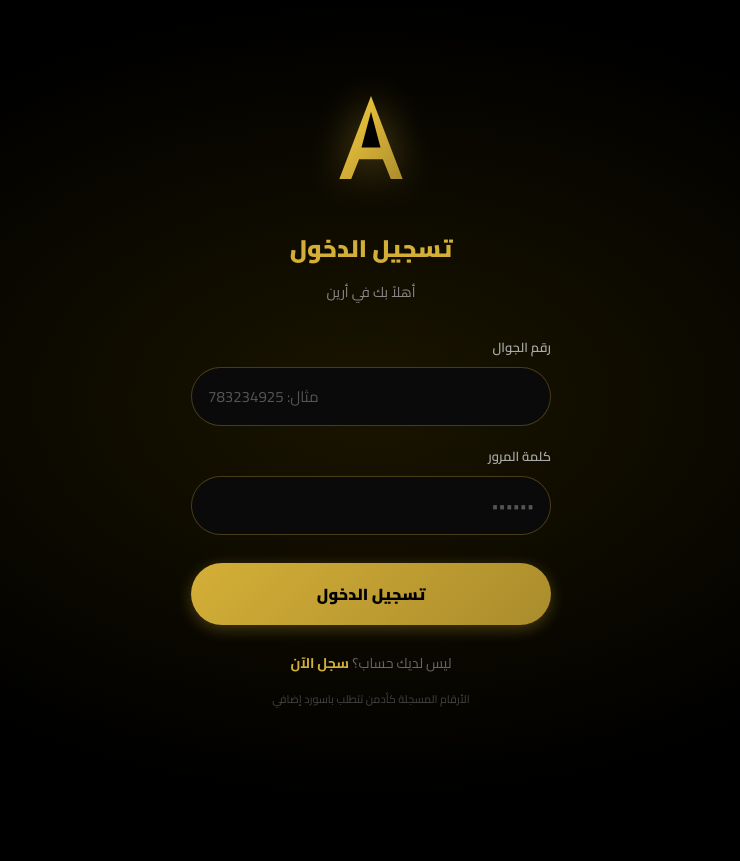
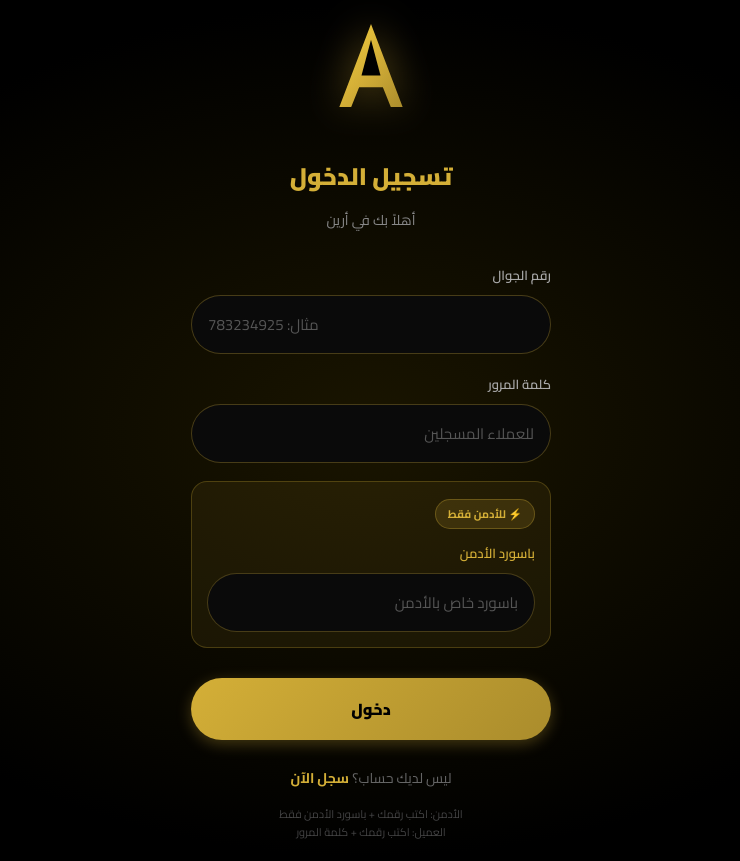
Before and after one commit to AlHashemi550/arin, a Flask app: page /login in a window 1280 px wide. Shown: the whole page, without its empty margins (269-1009 px from the left). Before the commit the page ends 708 px from the top, so only its background shows below. Run offline with Flask 3, Linux system fonts and the light colour scheme.

Commit message:
fix: اصلاح تسجيل دخول الأدمن - بدون كاش

```diff
--- a/app.py
+++ b/app.py
@@ -5,7 +5,7 @@ import string
 import traceback
 from datetime import datetime, timedelta
 from functools import wraps
-from flask import Flask, render_template, request, redirect, url_for, session, flash, jsonify, g
+from flask import Flask, render_template, request, redirect, url_for, session, flash, jsonify, g, make_response
 
 app = Flask(__name__)
 app.secret_key = 'arin_secret_key_2024'
@@ -136,6 +136,13 @@ def before_request():
     except Exception as e:
         print(f"DB Error: {e}")
 
+@app.after_request
+def add_header(response):
+    response.headers['Cache-Control'] = 'no-store, no-cache, must-revalidate, post-check=0, pre-check=0, max-age=0'
+    response.headers['Pragma'] = 'no-cache'
+    response.headers['Expires'] = '-1'
+    return response
+
 @app.errorhandler(500)
 def internal_error(error):
     return render_template('error.html', error="خطأ في السيرفر", shop_location=SHOP_LOCATION), 500
@@ -149,7 +156,8 @@ def index():
     try:
         db = get_db()
         products = db.execute('SELECT * FROM products WHERE status = "available" ORDER BY created_at DESC LIMIT 6').fetchall()
-        return render_template('index.html', products=products, app_name=APP_NAME, shop_location=SHOP_LOCATION)
+        resp = make_response(render_template('index.html', products=products, app_name=APP_NAME, shop_location=SHOP_LOCATION))
+        return resp
     except Exception as e:
         print(f"Index Error: {e}")
         return render_template('index.html', products=[], app_name=APP_NAME, shop_location=SHOP_LOCATION)
@@ -166,15 +174,12 @@ def login():
             db = get_db()
             user = db.execute('SELECT * FROM users WHERE phone = ?', (clean_phone,)).fetchone()
 
-            # ✅ إذا رقم أدمن - تحقق من باسورد الأدمن فقط
             if clean_phone in ADMIN_PHONES:
                 if admin_pass != ADMIN_PASSWORD:
                     flash('باسورد الأدمن غير صحيح', 'error')
                     return redirect(url_for('login'))
 
-                # الأدمن موجود في قاعدة البيانات؟
                 if not user:
-                    # إنشاء حساب أدمن تلقائياً إذا مو موجود
                     referral_code = ''.join(random.choices(string.ascii_uppercase + string.digits, k=6))
                     db.execute('''INSERT INTO users (name, phone, password, points, is_admin, referral_code)
                                  VALUES (?, ?, ?, ?, ?, ?)''',
@@ -190,7 +195,6 @@ def login():
                 flash('تم تسجيل الدخول كأدمن', 'success')
                 return redirect(url_for('admin_dashboard'))
 
-            # ✅ إذا مو أدمن - تحقق من الباسورد العادي
             if not user:
                 flash('رقم الهاتف غير مسجل', 'error')
                 return redirect(url_for('login'))
@@ -213,7 +217,8 @@ def login():
             flash('حدث خطأ، حاول مرة أخرى', 'error')
             return redirect(url_for('login'))
 
-    return render_template('login.html', shop_location=SHOP_LOCATION)
+    resp = make_response(render_template('login.html', shop_location=SHOP_LOCATION))
+    return resp
 
 @app.route('/register', methods=['GET', 'POST'])
 def register():
@@ -294,7 +299,6 @@ def verify_otp():
                 flash('رمز التحقق غير صحيح', 'error')
                 return redirect(url_for('verify_otp'))
 
-            # ✅ إصلاح مقارنة التاريخ
             expires_at = otp_record['expires_at']
             if isinstance(expires_at, str):
                 try:
@@ -521,7 +525,6 @@ def whatsapp_redirect():
     url = f"https://wa.me/967{phone}?text={message.replace(' ', '%20').replace(chr(10), '%0A')}"
     return redirect(url)
 
-# Admin Routes
 @app.route('/admin')
 @admin_required
 def admin_dashboard():
--- a/templates/login.html
+++ b/templates/login.html
@@ -3,6 +3,9 @@
 <head>
     <meta charset="UTF-8">
     <meta name="viewport" content="width=device-width, initial-scale=1.0, maximum-scale=1.0, user-scalable=no">
+    <meta http-equiv="Cache-Control" content="no-cache, no-store, must-revalidate">
+    <meta http-equiv="Pragma" content="no-cache">
+    <meta http-equiv="Expires" content="0">
     <title>تسجيل الدخول - أرين</title>
     <link href="https://fonts.googleapis.com/css2?family=Cairo:wght@400;600;700;900&display=swap" rel="stylesheet">
     <style>
@@ -90,23 +93,12 @@
             color: #555;
         }
 
-        .admin-section {
-            background: rgba(212, 175, 55, 0.05);
-            border: 1px solid rgba(212, 175, 55, 0.2);
+        .admin-box {
+            background: rgba(212, 175, 55, 0.08);
+            border: 1px solid rgba(212, 175, 55, 0.25);
             border-radius: 16px;
             padding: 15px;
             margin-bottom: 20px;
-            display: none;
-        }
-
-        .admin-section.active {
-            display: block;
-            animation: fadeIn 0.3s ease;
-        }
-
-        @keyframes fadeIn {
-            from { opacity: 0; transform: translateY(-10px); }
-            to { opacity: 1; transform: translateY(0); }
         }
 
         .admin-badge {
@@ -118,7 +110,7 @@
             border: 1px solid rgba(212, 175, 55, 0.3);
             border-radius: 50px;
             color: #d4af37;
-            font-size: 12px;
+            font-size: 11px;
             font-weight: 700;
             margin-bottom: 12px;
         }
@@ -189,27 +181,26 @@
         <div class="title">تسجيل الدخول</div>
         <div class="subtitle">أهلاً بك في أرين</div>
 
-        <form action="{{ url_for('login') }}" method="post" id="loginForm">
+        <form action="{{ url_for('login') }}" method="post">
             <div class="form-group">
                 <label>رقم الجوال</label>
-                <input type="tel" name="phone" id="phoneInput" required placeholder="مثال: 783234925" maxlength="15">
+                <input type="tel" name="phone" required placeholder="مثال: 783234925" maxlength="15">
             </div>
 
             <div class="form-group">
                 <label>كلمة المرور</label>
-                <input type="password" name="password" placeholder="••••••" id="passwordInput">
+                <input type="password" name="password" placeholder="للعملاء المسجلين">
             </div>
 
-            <!-- حقل باسورد الأدمن (يظهر تلقائياً لأرقام الأدمن) -->
-            <div class="admin-section" id="adminSection">
-                <div class="admin-badge">⚡ دخول أدمن</div>
+            <div class="admin-box">
+                <div class="admin-badge">⚡ للأدمن فقط</div>
                 <div class="form-group" style="margin-bottom: 0;">
                     <label style="color: #d4af37;">باسورد الأدمن</label>
-                    <input type="password" name="admin_password" id="adminPassword" placeholder="باسورد خاص بالأدمن">
+                    <input type="password" name="admin_password" placeholder="باسورد خاص بالأدمن">
                 </div>
             </div>
 
-            <button type="submit" class="btn-submit">تسجيل الدخول</button>
+            <button type="submit" class="btn-submit">دخول</button>
         </form>
 
         <a href="{{ url_for('register') }}" class="register-link">
@@ -217,53 +208,9 @@
         </a>
 
         <div class="hint">
-            الأرقام المسجلة كأدمن تتطلب باسورد إضافي
+            الأدمن: اكتب رقمك + باسورد الأدمن فقط<br>
+            العميل: اكتب رقمك + كلمة المرور
         </div>
     </div>
-
-    <script>
-        const phoneInput = document.getElementById('phoneInput');
-        const adminSection = document.getElementById('adminSection');
-        const adminPassword = document.getElementById('adminPassword');
-        const passwordInput = document.getElementById('passwordInput');
-
-        // أرقام الأدمن
-        const adminPhones = ['783234925', '779505979', '773852062'];
-
-        phoneInput.addEventListener('input', function() {
-            let val = this.value.replace(/[^0-9]/g, '').replace(/^967/, '').replace(/^\+967/, '').replace(/^0/, '');
-
-            if (adminPhones.includes(val)) {
-                adminSection.classList.add('active');
-                passwordInput.removeAttribute('required');
-                adminPassword.setAttribute('required', 'required');
-            } else {
-                adminSection.classList.remove('active');
-                passwordInput.setAttribute('required', 'required');
-                adminPassword.removeAttribute('required');
-            }
-        });
-
-        // تحقق قبل الإرسال
-        document.getElementById('loginForm').addEventListener('submit', function(e) {
-            let val = phoneInput.value.replace(/[^0-9]/g, '').replace(/^967/, '').replace(/^\+967/, '').replace(/^0/, '');
-
-            if (adminPhones.includes(val)) {
-                if (!adminPassword.value) {
-                    e.preventDefault();
-                    alert('أدخل باسورد الأدمن');
-                    adminPassword.focus();
-                    return;
-                }
-            } else {
-                if (!passwordInput.value) {
-                    e.preventDefault();
-                    alert('أدخل كلمة المرور');
-                    passwordInput.focus();
-                    return;
-                }
-            }
-        });
-    </script>
 </body>
 </html>
```
